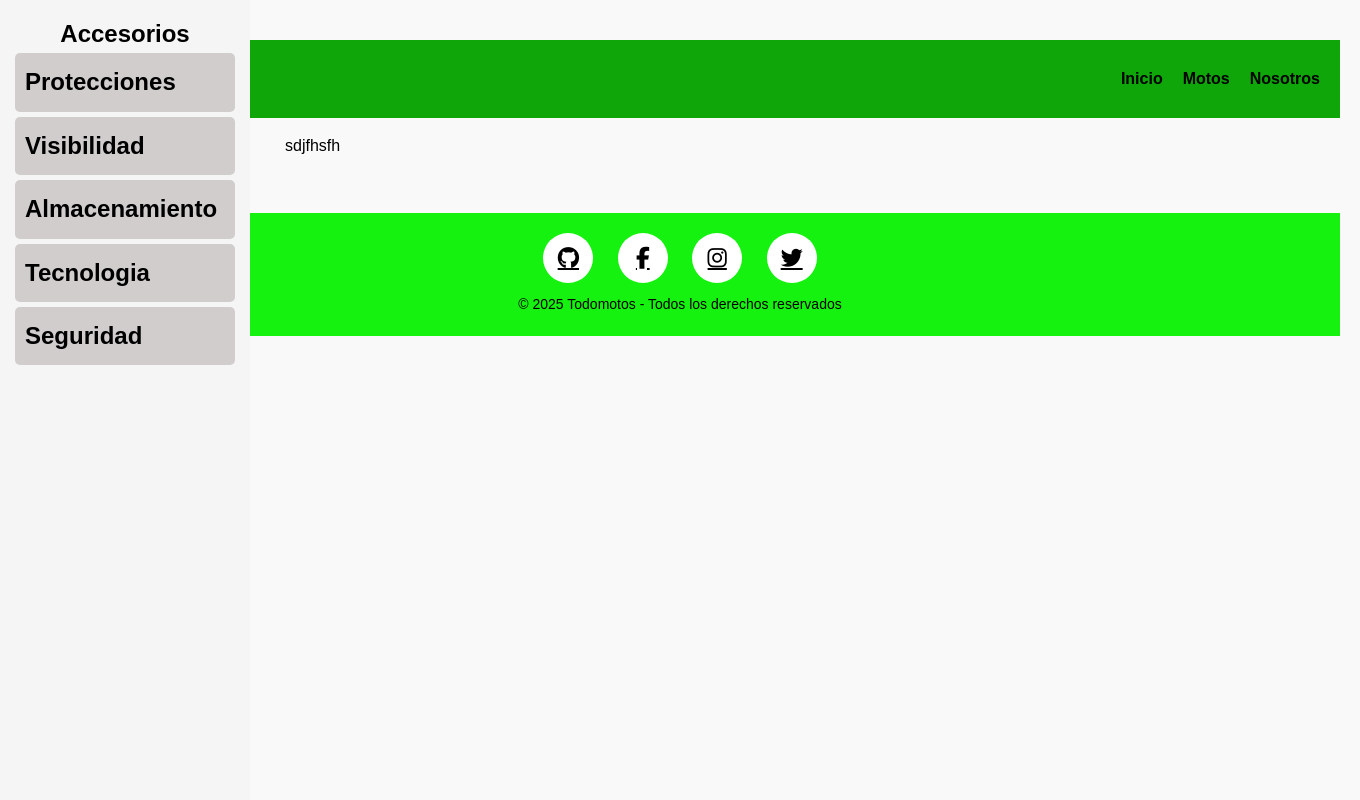
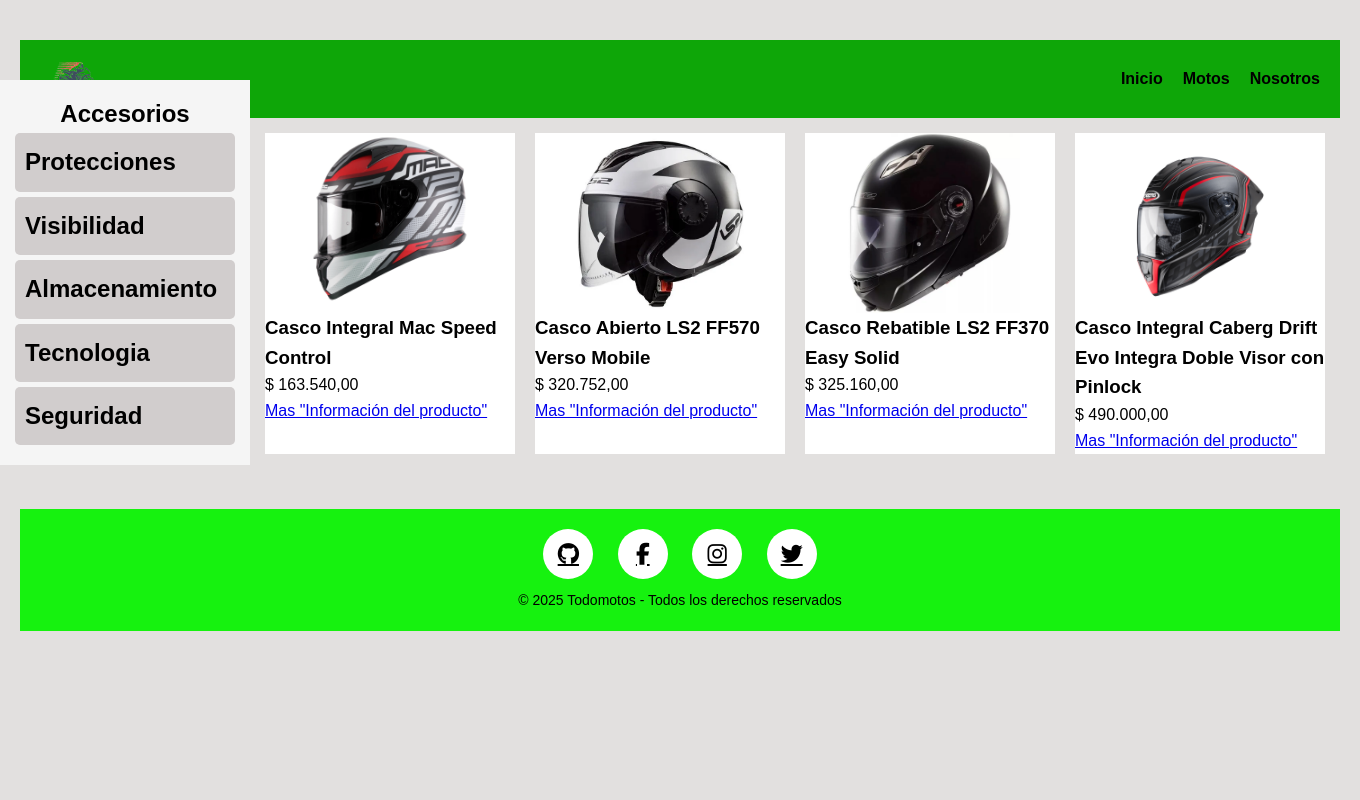
Before and after one commit to jerecas770/TODO-MOTOS-, a PHP site: page /accesorios/accesorios.html in a window 1360 px wide. Run offline with PHP 8.4, Linux system fonts and the light colour scheme.

Commit message:
Empece a agregar información de los cascos con imagenes, nombre, precio y direccion de donde saque el producto

```diff
--- a/accesorios/accesorios.html
+++ b/accesorios/accesorios.html
@@ -80,7 +80,35 @@
       </div>
 
       <div id="Right_Accesorios">
-          sdjfhsfh
+        <div id="Info_Protecciones">
+          <div id="Info_Cascos">
+            <div id="Casco_Integral">
+              <img src="Casco_Integral_Mac_Speed_Control.jpeg" alt="">
+              <h3>Casco Integral Mac Speed Control</h3>
+              <p>$ 163.540,00</p>
+              <a href="https://www.cycles.com.ar/casco-integral-mac-speed-control/p">Mas "Información del producto"</a>
+            </div>
+            <div id="Casco_Abierto_LS2">
+              <img src="Casco_Abierto_LS2_FF570_Verso_Mobile.webp" alt="">
+              <h3>Casco Abierto LS2 FF570 Verso Mobile</h3>
+              <p>$ 320.752,00</p>
+              <a href="https://www.cycles.com.ar/casco-abierto-ls2-ff570-verso-mobile/p">Mas "Información del producto"</a>
+            </div>
+            <div>
+              <img src="Casco_Rebatible_LS2_FF370_Easy_Solid.webp" alt="">
+              <h3>Casco Rebatible LS2 FF370 Easy Solid</h3>
+              <p>$ 325.160,00</p>
+              <a href="https://www.cycles.com.ar/casco-rebatible-ls2-ff370-easy-solid/p">Mas "Información del producto"</a>
+            </div>
+            <div>
+              <img src="Casco_Integral_Caberg_Drift_Evo_Integra_Doble_Visor_con_Pinlock.jpeg" alt="">
+              <h3>Casco Integral Caberg Drift Evo Integra Doble Visor con Pinlock</h3>
+              <p>$ 490.000,00</p>
+              <a href="https://www.cycles.com.ar/casco-integral-caberg-drift-evo-integra-doble-visor-con-pinlock--/p">Mas "Información del producto"</a>
+            </div>
+          </div>
+
+        </div>
       </div>
 
     </div>
--- a/styles.css
+++ b/styles.css
@@ -417,6 +417,7 @@ body {
 #Body_Accesorios{
   font-family: Arial, Helvetica, sans-serif;
   color: #000;
+  background-color: #e2e0df;
 }
 
 #Cuerpo_Accesorios{
@@ -427,17 +428,17 @@ body {
 
 #Left_Accesorios_Menu {
   position: fixed;
-  top: 0;
+  top: 80px;
   left: 0;
   width: 250px;
-  height: 100vh;
+  height: calc(100vh-80px);
   background-color: #f5f5f5;
   padding: 15px;
   overflow-y: auto;
 }
 
 #Right_Accesorios {
-  margin-left: 250px;
+  margin-left: 220px;
   padding: 15px;
 }
 
@@ -488,6 +489,24 @@ body {
   display: block;
 }
 
+#Info_Cascos{
+  display: flex;
+}
+
+#Info_Cascos div{
+  width: 250px;
+  height: auto;
+  background-color: #ffffff;
+  margin: 0 10px 0 10px;
+}
+
+
+#Info_Cascos img{
+  display: block;
+  margin: 0 auto;
+  width: 180px;
+  height: 180px;
+}
 
 /*nosotros*/
 
```
Also changed, not shown: accesorios/Casco_Abierto_LS2_FF570_Verso_Mobile.webp (added), accesorios/Casco_Integral_Caberg_Drift_Evo_Integra_Doble_Visor_con_Pinlock.jpeg (added), accesorios/Casco_Integral_Mac_Speed_Control.jpeg (added), accesorios/Casco_Rebatible_LS2_FF370_Easy_Solid.webp (added).
